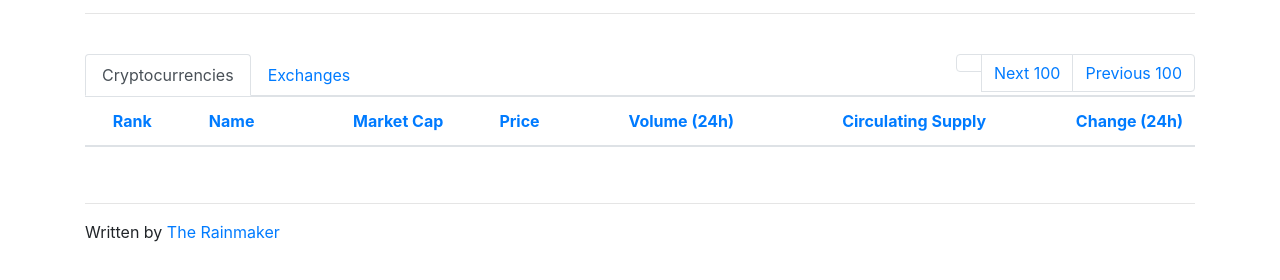
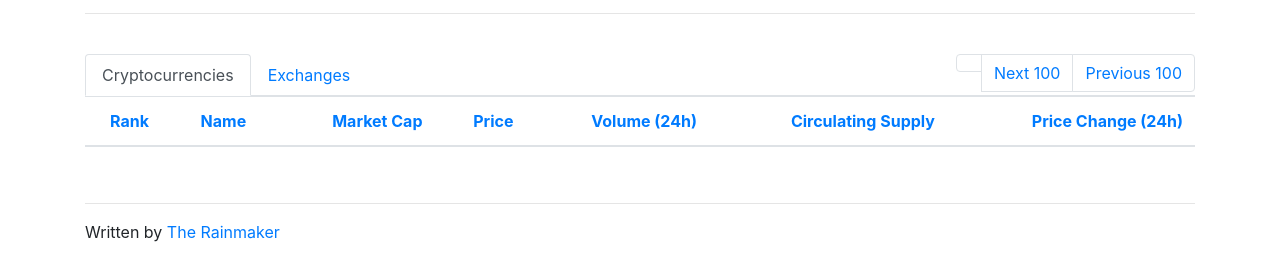
Before and after one commit to TobyKreiselmaier/Coingecko_Clone, a plain HTML site: page index.html in a window 1280 px wide. Shown: the part 230-510 px from the top of the page. Drawn offline with nearby package versions, Linux system fonts and the light colour scheme.

Commit message:
Small bug removed.

```diff
--- a/index.html
+++ b/index.html
@@ -69,7 +69,7 @@
           <th class="text-right" scope="col"><a href="#" class="sortable" name="current_price">Price</th>
           <th class="text-right" scope="col"><a href="#" class="sortable" name="total_volume">Volume (24h)</th>
           <th class="text-right" scope="col"><a href="#" class="sortable" name="circulating_supply">Circulating Supply</th>
-          <th class="text-right" scope="col"><a href="#" class="sortable" name="price_change_percentage_24h">Change (24h)</th>
+          <th class="text-right" scope="col"><a href="#" class="sortable" name="price_change_percentage_24h">Price Change (24h)</th>
         </tr>
       </thead>
       <tbody id="coinTableBody">
```
